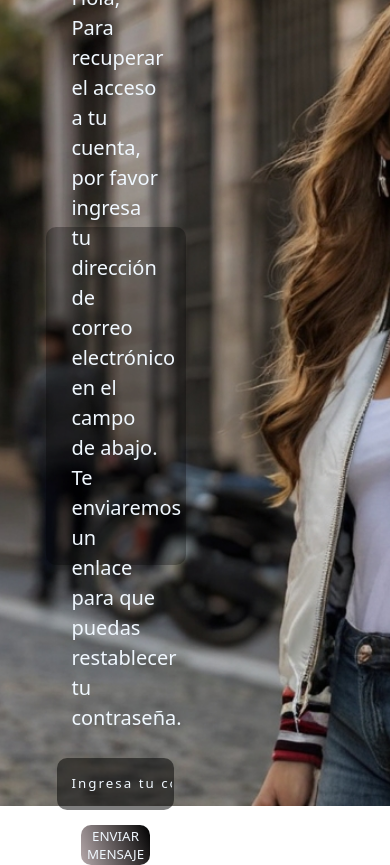
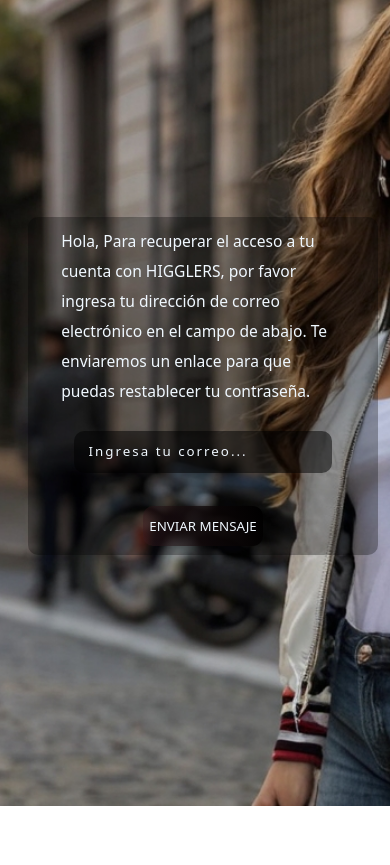
Before and after one commit to AndreyRB1/proyectoAlejo, a plain HTML site: page vista/html/clave-perdida.html in a window 390 px wide. Shown: the part 54-919 px from the top of the page. After the commit the page ends 872 px from the top, so only its background shows below. Drawn offline with Linux system fonts and the light colour scheme.

Commit message:
creacion de index, responsive clave, vista

```diff
--- a/vista/clave-perdida.html
+++ b/vista/html/clave-perdida.html
@@ -4,7 +4,7 @@
 <head>
     <meta charset="UTF-8">
     <meta name="viewport" content="width=device-width, initial-scale=1.0">
-    <link rel="stylesheet" href="styles/clave-perdida.css">
+    <link rel="stylesheet" href="../styles/clave-perdida.css">
     <title>RECUPERACIÓN</title>
 </head>
 
@@ -13,11 +13,8 @@
         <div class="container">
             <section class="sect1">
                 <div class="form">
-                    <div>
-                    </div>
                     <form action="">
-                        <span style="font-size: 60px; margin-bottom: 25px; ">HIGGLERS</span>
-                        <span>Hola, Para recuperar el acceso a tu cuenta, por favor ingresa tu dirección de correo
+                        <span>Hola, Para recuperar el acceso a tu cuenta con HIGGLERS, por favor ingresa tu dirección de correo
                             electrónico en el campo de abajo. Te enviaremos un enlace para que puedas restablecer tu
                             contraseña.</span>
                         <div class="container-input">
--- a/vista/styles/clave-perdida.css
+++ b/vista/styles/clave-perdida.css
@@ -32,8 +32,8 @@ body{
     justify-content: center;
     align-items: center;
     flex-direction: column;
-    width: 80%;
-    height: 40%;
+    width: 40vw;
+    height: 30vw;
     background: rgba(0, 0, 0, 0.3);
     border-radius: 10px;
 }
@@ -49,8 +49,8 @@ form{
 
 span{
     margin-bottom: 10px;
-    width: 70%;
-    font-size: 20px;
+    width: 38vw;
+    font-size: 1.6vw;
     color: aliceblue;
     line-height:30px;
     font-family: system-ui, -apple-system, BlinkMacSystemFont, 'Segoe UI', Roboto, Oxygen, Ubuntu, Cantarell, 'Open Sans', 'Helvetica Neue', sans-serif;
@@ -67,8 +67,8 @@ span{
 }
 
 input{
-    width: 80%;
-    height: 50px;
+    width: 62VW;
+    height: 4.5vw;
     padding-left: 15px;
     border-radius: 10px;
     letter-spacing: 2px;
@@ -99,3 +99,31 @@ button{
     border: none;
     cursor: pointer;
 }
+
+
+@media (max-width: 431px) {
+
+    .container{
+        align-items: center;
+        justify-content: center;
+    }
+
+    .sect1{
+        width: 100%;
+    }
+
+    .form{
+        height: 40%;
+        width: 100%;
+    }
+
+    input{
+        height: 40px;
+    }
+
+    span{
+        width: 90%;
+        font-size: 4vw;
+    }
+
+}
```
Also changed, not shown: vista/html/login.html (renamed from vista/login.html, +1 -1 lines), vista/html/registro.html (renamed from vista/registro.html, +1 -1 lines), index.html (added), vista/styles/index.css (added).
